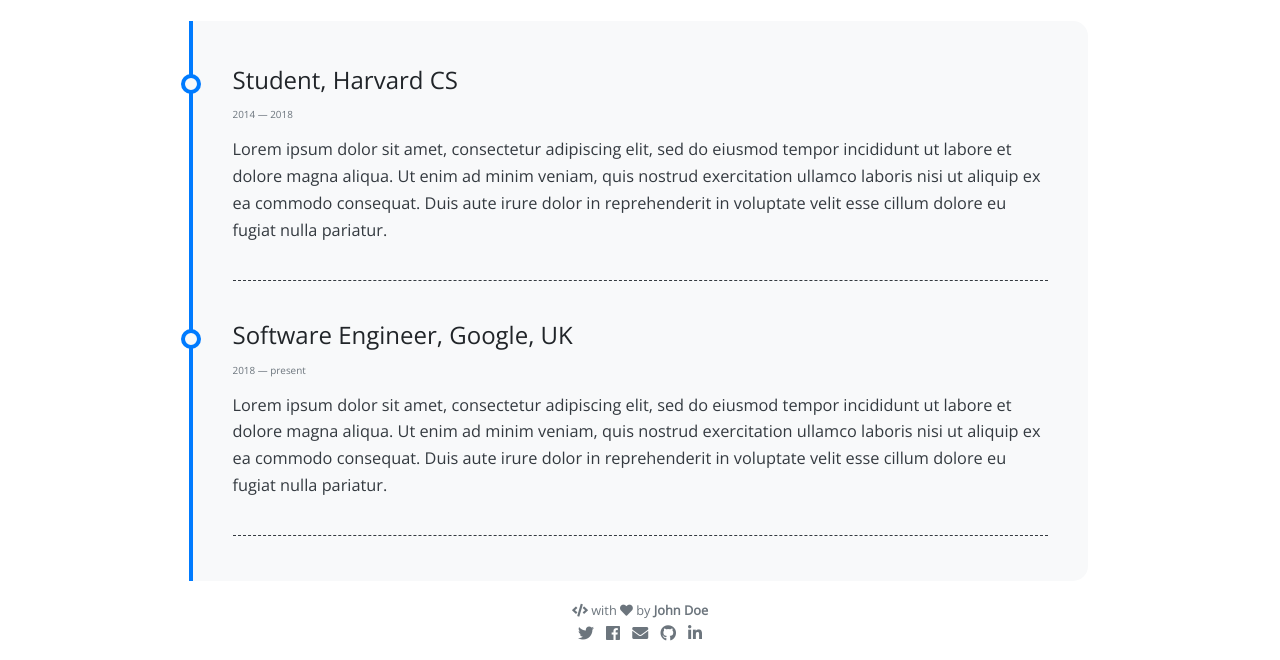
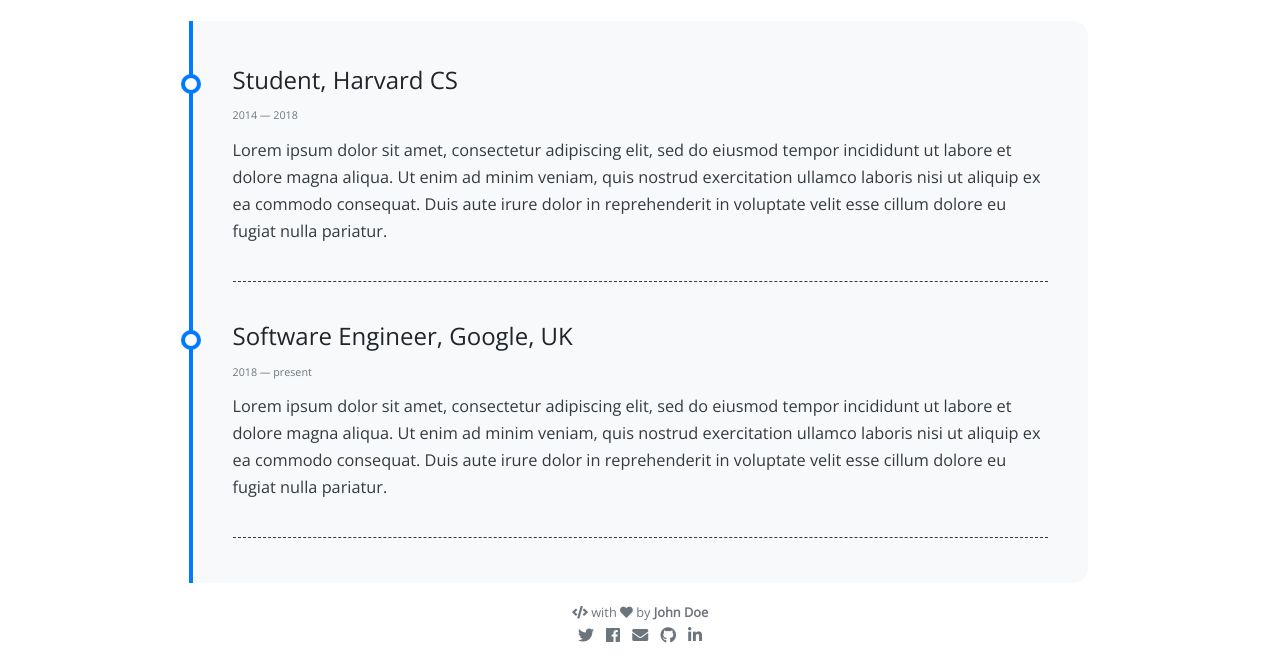
Before and after one commit to intrpr/jekyll-portfol-test, a Jekyll site: the page built from pages/about.md, in a window 1280 px wide. Shown: the part 624-1284 px from the top of the page. Built offline with Jekyll 4.4.1, drawn with Linux system fonts in a browser that asks for light colours; nearby versions of some CDN libraries; comment, search, counter and statistics services are not loaded.

Commit message:
Update _articles.scss

```diff
--- a/_sass/_articles.scss
+++ b/_sass/_articles.scss
@@ -38,7 +38,7 @@
     h3 { margin-block-start: 1.00em; margin-block-end: 1.00em; font-size: 1.33em; font-weight: bold; }
     h4 { margin-block-start: 1.33em; margin-block-end: 1.33em; font-size: 1.17em; font-weight: bold; }
     h5 { margin-block-start: 1.67em; margin-block-end: 1.67em; font-size: 0.83em; font-weight: bold; }
-    h6 { margin-block-start: 2.33em; margin-block-end: 2.33em; font-size: 0.62em; font-weight: normal; }
+    h6 { margin-block-start: 2.33em; margin-block-end: 2.33em; font-size: 0.67em; font-weight: normal; }
 
     p, li { font-size: 1.02em; line-height: 1.65em; color: $dark; }
     strong { font-weight: bolder; }
```
